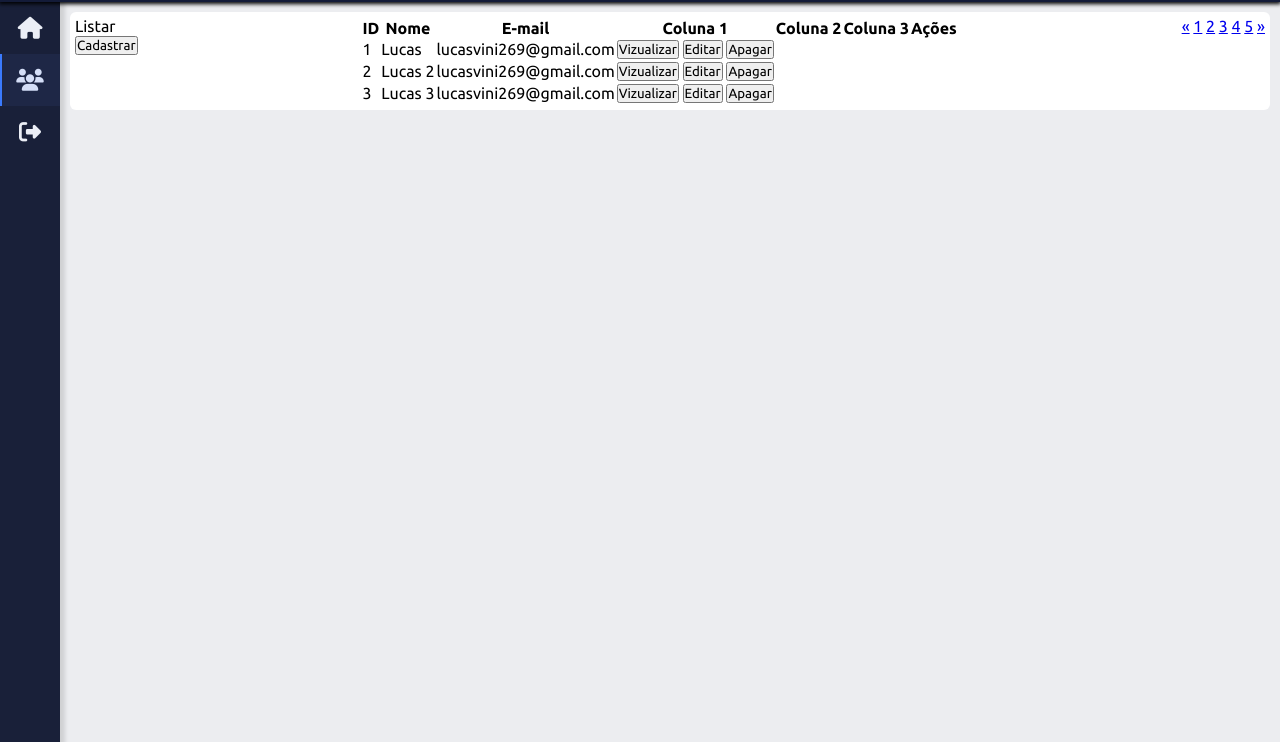
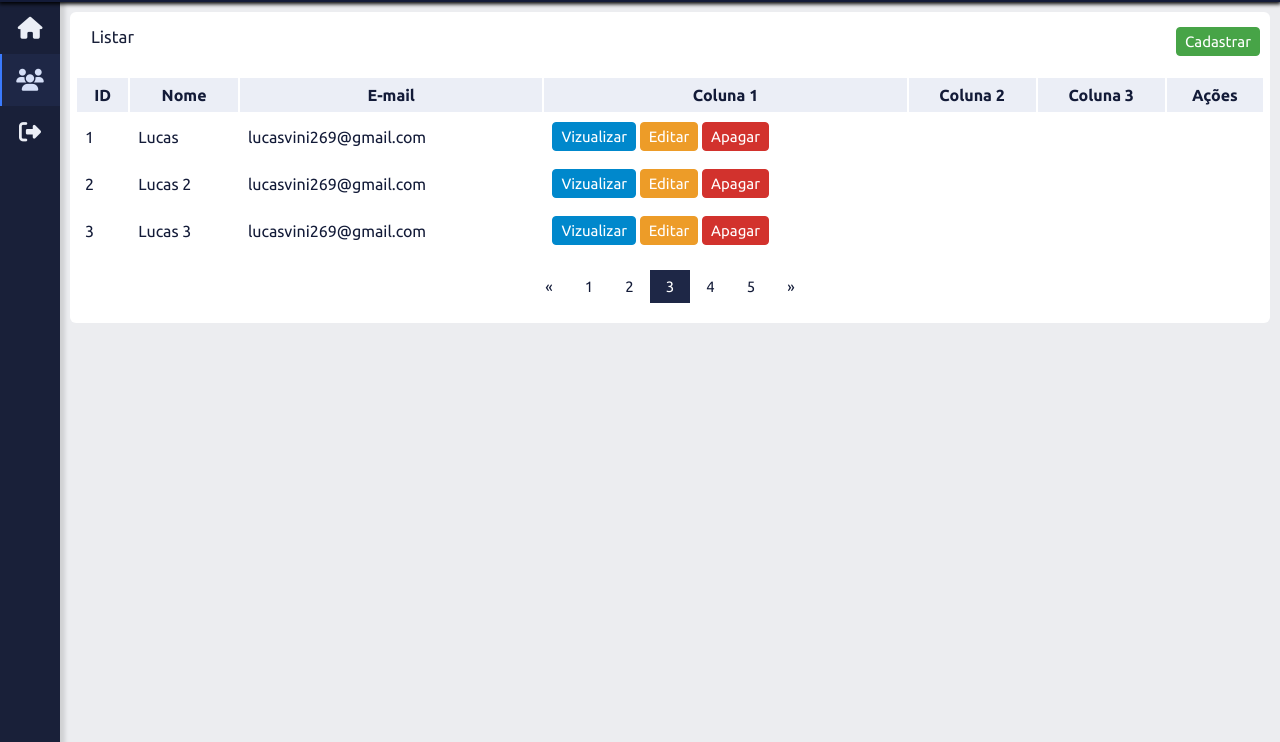
Before and after one commit to LucasVini269/AdmPromove, a plain HTML site: page listar.html in a window 1280 px wide. Shown: the part 58-800 px from the top of the page. Drawn offline with Linux system fonts and the light colour scheme.

Commit message:
Update custom_adm.css

```diff
--- a/css/custom_adm.css
+++ b/css/custom_adm.css
@@ -306,4 +306,139 @@ body{
 }
 /* fim dashboard------------------------------------------------------------------------------------------------------*/
 
+/* inicio listar-------------------------------------------------------------------------------------------------------*/
+.row .top-list{
+    width: 100%;
+    overflow: hidden;
+}
+
+.top-list .title-content{
+    float: left; /* coloca o conteudo na lateral esquerda */
+    color: var(--main-bg-color);
+    padding: 10px 16px;
+    font-size: 17px;
+}
+
+.top-list .top-list-right{
+    padding: 10px 5px 5px 0;
+    float: right; /* coloca o conteudo na lateral direita */
+}
+
+.table-list{
+    margin-top: 15px;
+    width: 100%;
+}
+
+.table-list .list-head .list-head-content{
+    background-color: var(--main-color);
+    color: var(--fourth-bg-color);
+    padding: 8px;
+}
+
+.table-list .list-body .list-body-content{
+    background-color: var(--fourth-color);
+    color: var(--fourth-bg-color);
+    padding: 8px;
+}
+
+/* inicio paginacao-------------------------------------------------------------------------------------------------------*/
+.content-pagination{
+    margin: 15px 0;
+    width: 100%;
+    display: flex;
+    align-items: center;
+    justify-content: center;
+}
+
+.pagination{
+    display: inline-block;
+    font-size: 15px;
+}
+
+.pagination a{
+    color: var(--fourth-bg-color);
+    float: left;
+    padding: 8px 16px;
+    text-decoration: none;
+    transition: background-color 0.3s;
+}
+
+.pagination a.active{
+    background-color: var(--second-bg-color);
+    color: var(--fourth-color);
+}
+
+.pagination a:hover:not(.active){ /* acao nao se aplica se o elemento possuir "active" */
+    background-color: var(--main-color);
+}
+/* fim paginacao-------------------------------------------------------------------------------------------------------*/
+
+/* fim listar-------------------------------------------------------------------------------------------------------*/
+
+/* inicio personalizar botao-------------------------------------------------------------------------------------------------------*/
+.btn-primary{
+    background-color: var(--primary-color);
+    color: var(--fourth-color);
+    padding: 5px 8px;
+    border: 1px solid var(--primary-color);
+    border-radius: 4px;
+    cursor: pointer;
+    font-size: 15px;
+    transition: all 0.6s ease;
+}
+
+.btn-primary:hover{
+    background-color: var(--fourth-color);
+    color: var(--primary-color);
+}
+
+.btn-sucess{
+    background-color: var(--success-color);
+    color: var(--fourth-color);
+    padding: 5px 8px;
+    border: 1px solid var(--success-color);
+    border-radius: 4px;
+    cursor: pointer;
+    font-size: 15px;
+    transition: all 0.6s ease;
+}
+
+.btn-sucess:hover{
+    background-color: var(--fourth-color);
+    color: var(--success-color);
+}
+
+.btn-warning{
+    background-color: var(--warning-color);
+    color: var(--fourth-color);
+    padding: 5px 8px;
+    border: 1px solid var(--warning-color);
+    border-radius: 4px;
+    cursor: pointer;
+    font-size: 15px;
+    transition: all 0.6s ease;
+}
+
+.btn-warning:hover{
+    background-color: var(--fourth-color);
+    color: var(--warning-color);
+}
+
+.btn-danger{
+    background-color: var(--danger-color);
+    color: var(--fourth-color);
+    padding: 5px 8px;
+    border: 1px solid var(--danger-color);
+    border-radius: 4px;
+    cursor: pointer;
+    font-size: 15px;
+    transition: all 0.6s ease;
+}
+
+.btn-danger:hover{
+    background-color: var(--fourth-color);
+    color: var(--danger-color);
+}
+
+/* fim personalizar botao-------------------------------------------------------------------------------------------------------*/
 /* fim conteudo----------------------------------------------------------------------------------------------------*/
```
